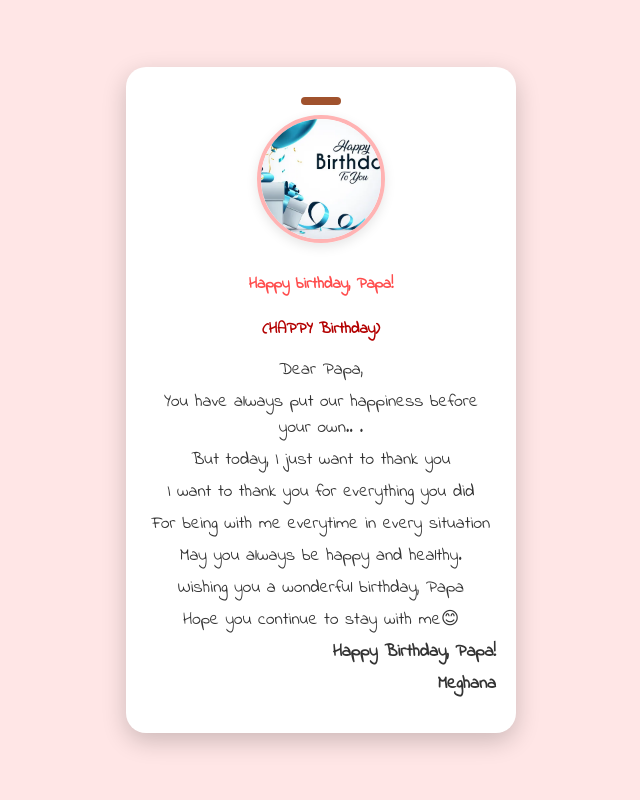
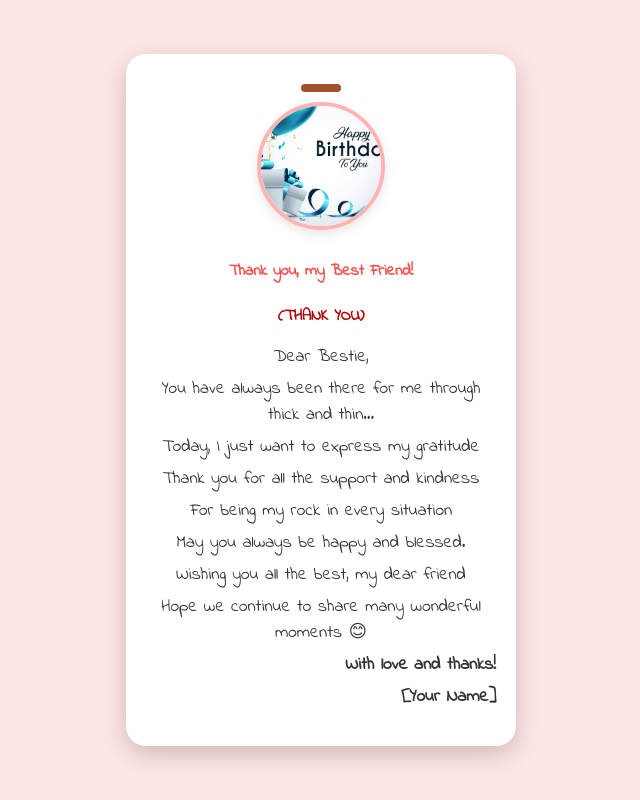
Before and after one commit to VaibhavS2007/bday2, a plain HTML site: page index.html in a window 1280 px wide. Shown: the whole page, without its empty margins (319-959 px from the left). Drawn offline with Linux system fonts and the light colour scheme.

Commit message:
Update index.html

```diff
--- a/index.html
+++ b/index.html
@@ -2,10 +2,10 @@
 <html lang="en" >
 <head>
   <meta charset="UTF-8">
-  <title>Happy Birthday Dad ❤️😊</title>
+  <title>Thank You Best Friend ❤️😊</title>
   <link href="https://fonts.googleapis.com/css2?family=Indie+Flower&display=swap" rel="stylesheet">
-<link href="https://fonts.googleapis.com/css2?family=Crimson+Pro" rel="stylesheet"><link rel="stylesheet" href="./style.css">
-
+  <link href="https://fonts.googleapis.com/css2?family=Crimson+Pro" rel="stylesheet">
+  <link rel="stylesheet" href="./style.css">
 </head>
 <body>
 <!-- partial:index.partial.html -->
@@ -15,23 +15,22 @@
             <img src="./last.webp">
         </div>
         <div class="details">
-            <h4 class="color1">Happy birthday, Papa!</h4>
-            <h4 class="color2 margin">(HAPPY Birthday)</h4>
-            <p>Dear Papa,</p>
-            <p>You have always put our happiness before your own.. .</p>
-            <p>But today, I just want to thank you </p>
-            <p>I want to thank you for everything you did</p>
-            <p>For being with me everytime in every situation </p>
-            <p>May you always be happy and healthy. </p>
-            <p>Wishing you a wonderful birthday, Papa </p>
-            <p>Hope you continue to stay with me😊</p>
-            <p class="text-right">Happy Birthday, Papa!</p>
-            <p class="text-right">Meghana</p>
+            <h4 class="color1">Thank you, my Best Friend!</h4>
+            <h4 class="color2 margin">(THANK YOU)</h4>
+            <p>Dear Bestie,</p>
+            <p>You have always been there for me through thick and thin...</p>
+            <p>Today, I just want to express my gratitude</p>
+            <p>Thank you for all the support and kindness</p>
+            <p>For being my rock in every situation</p>
+            <p>May you always be happy and blessed.</p>
+            <p>Wishing you all the best, my dear friend</p>
+            <p>Hope we continue to share many wonderful moments 😊</p>
+            <p class="text-right">With love and thanks!</p>
+            <p class="text-right">[Your Name]</p>
         </div>
     </div>
 <!-- partial -->
   <script src="./script.js"></script>
 
 </body>
-
 </html>
```
